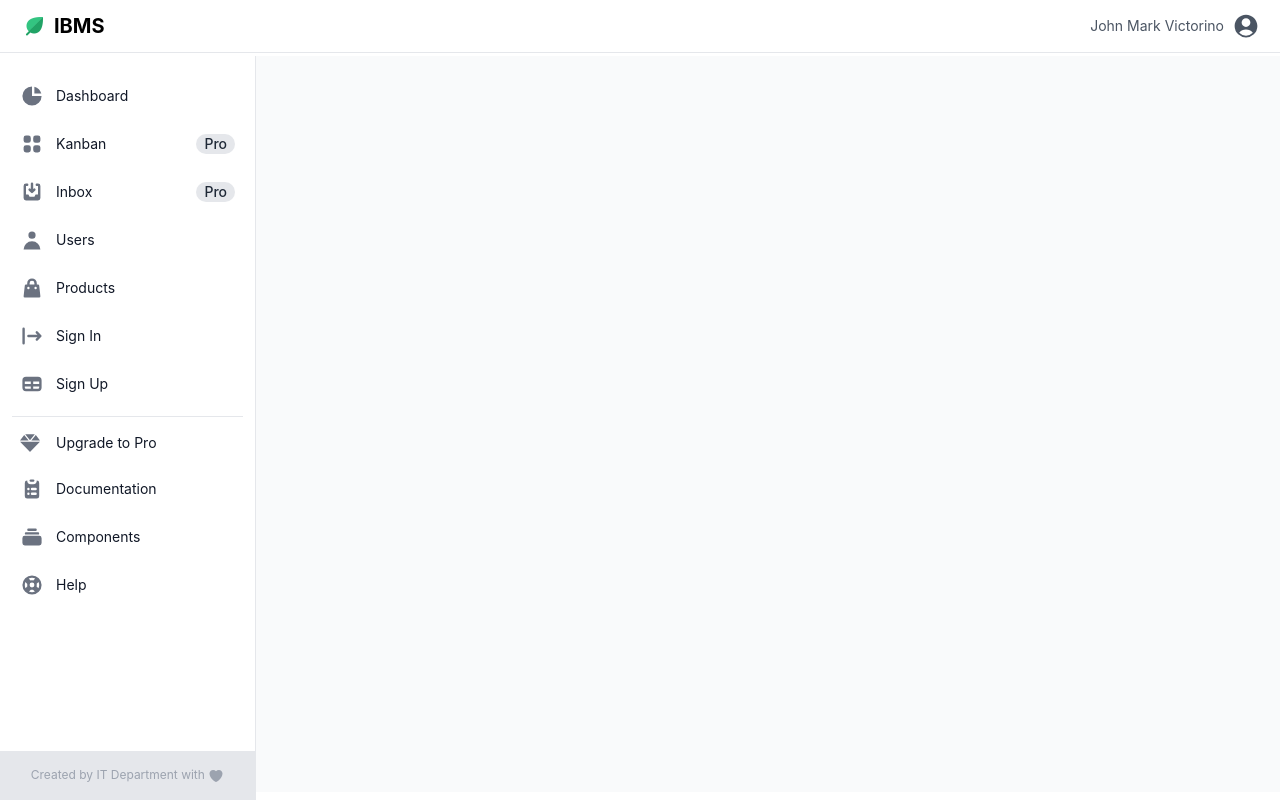
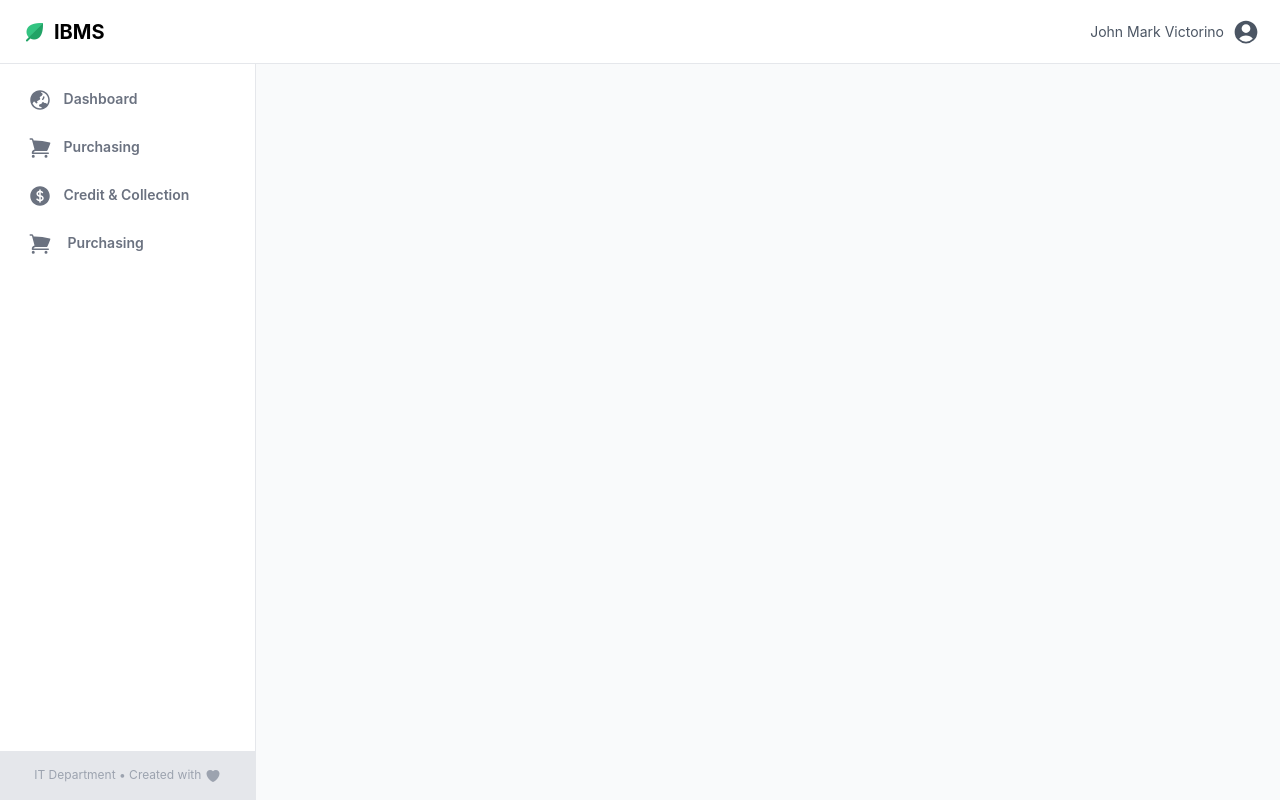
Before and after one commit to victorinojohnmark/ibms_frontend.old, a Vue app: page / in a window 1280 px wide. Built offline with nearby package versions, Linux system fonts and the light colour scheme.

Commit message:
Sidebar and Topbar Menu refactor

```diff
--- a/src/App.vue
+++ b/src/App.vue
@@ -1,7 +1,7 @@
 <template>
   <div class="bg-red-900">
     <TopBarMenu />
-    <div class="flex bg-white pt-14">
+    <div class="flex bg-white pt-16">
         <SideBarMenu />
         <div id="main-content" class="flex flex-col w-full bg-gray-50 relative lg:ml-64 h-default-116px">
           <main class=" flex-grow p-6 mt-6 mx-4">
--- a/src/components/system/SideBarMenu.vue
+++ b/src/components/system/SideBarMenu.vue
@@ -3,82 +3,84 @@
          <div class="relative flex-1 flex flex-col min-h-0 border-r border-gray-200 bg-white pt-0">
             <div class="flex-1 flex flex-col pt-5 pb-4 overflow-y-auto">
                <div class="flex-1 px-3 bg-white divide-y space-y-1">
-                  <ul class="space-y-2 pb-2">
-                     <!-- <li>
-                        <form action="#" method="GET" class="lg:hidden">
-                           <label for="mobile-search" class="sr-only">Search</label>
-                           <div class="relative">
-                              <div class="absolute inset-y-0 left-0 pl-3 flex items-center pointer-events-none">
-                                 <svg class="w-5 h-5 text-gray-500" fill="currentColor" viewBox="0 0 20 20" xmlns="http://www.w3.org/2000/svg">
-                                    <path d="M5 3a2 2 0 00-2 2v2a2 2 0 002 2h2a2 2 0 002-2V5a2 2 0 00-2-2H5zM5 11a2 2 0 00-2 2v2a2 2 0 002 2h2a2 2 0 002-2v-2a2 2 0 00-2-2H5zM11 5a2 2 0 012-2h2a2 2 0 012 2v2a2 2 0 01-2 2h-2a2 2 0 01-2-2V5zM11 13a2 2 0 012-2h2a2 2 0 012 2v2a2 2 0 01-2 2h-2a2 2 0 01-2-2v-2z"></path>
-                                 </svg>
-                              </div>
-                              <input type="text" name="email" id="mobile-search" class="bg-gray-50 border border-gray-300 text-gray-900 text-sm rounded-lg focus:ring-cyan-600 focus:ring-cyan-600 block w-full pl-10 p-2.5" placeholder="Search">
+                  <ul class="pb-2">
+                     <li>
+                        <a href="#" class="w-full text-sm font-normal rounded-lg hover:bg-gray-100 focus:bg-gray-100 flex flex-col items-center justify-start p-4 py-3 group ">
+                           <div class="flex w-full group-focus:bg-gray-100">
+                              <span class="text-gray-500 group-hover:text-gray-700 font-semibold whitespace-nowrap">
+                                 <GlobeAsiaAustraliaIcon class="w-6 h-6 inline mr-2"/>
+                                 Dashboard
+                              </span>
                            </div>
-                        </form>
-                     </li> -->
-                     <li>
-                        <a href="#" class="text-sm text-gray-900 font-normal rounded-lg flex items-center p-2 hover:bg-gray-100 group">
-                           <svg class="w-6 h-6 text-gray-500 group-hover:text-gray-900 transition duration-75" fill="currentColor" viewBox="0 0 20 20" xmlns="http://www.w3.org/2000/svg">
-                              <path d="M2 10a8 8 0 018-8v8h8a8 8 0 11-16 0z"></path>
-                              <path d="M12 2.252A8.014 8.014 0 0117.748 8H12V2.252z"></path>
-                           </svg>
-                           <span class="ml-3">Dashboard</span>
                         </a>
                      </li>
                      <li>
-                        <a href="#" target="_blank" class="text-sm text-gray-900 font-normal rounded-lg hover:bg-gray-100 flex items-center p-2 group ">
-                           <svg class="w-6 h-6 text-gray-500 flex-shrink-0 group-hover:text-gray-900 transition duration-75" fill="currentColor" viewBox="0 0 20 20" xmlns="http://www.w3.org/2000/svg">
-                              <path d="M5 3a2 2 0 00-2 2v2a2 2 0 002 2h2a2 2 0 002-2V5a2 2 0 00-2-2H5zM5 11a2 2 0 00-2 2v2a2 2 0 002 2h2a2 2 0 002-2v-2a2 2 0 00-2-2H5zM11 5a2 2 0 012-2h2a2 2 0 012 2v2a2 2 0 01-2 2h-2a2 2 0 01-2-2V5zM11 13a2 2 0 012-2h2a2 2 0 012 2v2a2 2 0 01-2 2h-2a2 2 0 01-2-2v-2z"></path>
-                           </svg>
-                           <span class="ml-3 flex-1 whitespace-nowrap">Kanban</span>
-                           <span class="bg-gray-200 text-gray-800 ml-3 text-sm font-medium inline-flex items-center justify-center px-2 rounded-full">Pro</span>
+                        <button class="w-full text-sm font-normal rounded-lg hover:bg-gray-100 focus:bg-gray-100 flex flex-col items-center justify-start p-4 py-3 group ">
+                           <div class="flex w-full group-focus:bg-gray-100">
+                              <span class="text-gray-500 group-hover:text-gray-700 font-semibold whitespace-nowrap">
+                                 <ShoppingCartIcon class="w-6 h-6 inline mr-2"/>
+                                 Purchasing
+                              </span>
+                              <!-- <ChevronDownIcon class="text-gray-500 ml-auto w-6 h-6" /> -->
+                           </div>
+                           <ul class="w-full hidden group-focus:block mt-2 text-left">
+                              <li class="py-2">
+                                 <a href="#" class="text-left text-gray-500 font-semibold hover:text-gray-700">
+                                    <ClipboardDocumentIcon class="w-6 h-6 inline mr-3" />
+
+                                    <span>Purchase Request</span>
+                                 </a>
+                              </li>
+                              <li class="py-2">
+                                 <a href="#" class="text-left text-gray-500 font-semibold hover:text-gray-700">
+                                    <ClipboardDocumentCheckIcon class="w-6 h-6 inline mr-3" />
+
+                                    <span>Purchase Order</span>
+                                 </a>
+                              </li>
+                           </ul>
+                        </button>
+                     </li>
+
+                     <li>
+                        <button class="w-full text-sm font-normal rounded-lg hover:bg-gray-100 focus:bg-gray-100 flex flex-col items-center justify-start p-4 py-3 group ">
+                           <div class="flex w-full group-focus:bg-gray-100">
+                              <span class="text-gray-500 group-hover:text-gray-700 font-semibold whitespace-nowrap">
+                                 <CurrencyDollarIcon class="w-6 h-6 inline mr-2"/>
+                                 Credit & Collection
+                              </span>
+                              <!-- <ChevronDownIcon class="text-gray-500 ml-auto w-6 h-6" /> -->
+                           </div>
+                           <ul class="w-full hidden group-focus:block mt-2 text-left">
+                              <li class="py-2">
+                                 <a href="#" class="text-left text-gray-500 font-semibold hover:text-gray-700">
+                                    <BanknotesIcon class="w-6 h-6 inline mr-3" />
+                                    <span>Payments</span>
+                                 </a>
+                              </li>
+                              <li class="py-2">
+                                 <a href="#" class="text-left text-gray-500 font-semibold hover:text-gray-700">
+                                    <CreditCardIcon class="w-6 h-6 inline mr-3" />
+                                    <span>Loan Takeouts</span>
+                                 </a>
+                              </li>
+                           </ul>
+                        </button>
+                     </li>
+
+                     <li>
+                        <a href="#" class="w-full text-sm font-normal rounded-lg hover:bg-gray-100 focus:bg-gray-100 flex flex-col items-center justify-start p-4 py-3 group ">
+                           <div class="flex w-full group-focus:bg-gray-100">
+                              <span class="text-gray-500 group-hover:text-gray-700 font-semibold whitespace-nowrap">
+                                 <ShoppingCartIcon class="w-6 h-6 inline mr-3"/>
+                                 Purchasing
+                              </span>
+                           </div>
                         </a>
                      </li>
-                     <li>
-                        <a href="#" target="_blank" class="text-sm text-gray-900 font-normal rounded-lg hover:bg-gray-100 flex items-center p-2 group ">
-                           <svg class="w-6 h-6 text-gray-500 flex-shrink-0 group-hover:text-gray-900 transition duration-75" fill="currentColor" viewBox="0 0 20 20" xmlns="http://www.w3.org/2000/svg">
-                              <path d="M8.707 7.293a1 1 0 00-1.414 1.414l2 2a1 1 0 001.414 0l2-2a1 1 0 00-1.414-1.414L11 7.586V3a1 1 0 10-2 0v4.586l-.293-.293z"></path>
-                              <path d="M3 5a2 2 0 012-2h1a1 1 0 010 2H5v7h2l1 2h4l1-2h2V5h-1a1 1 0 110-2h1a2 2 0 012 2v10a2 2 0 01-2 2H5a2 2 0 01-2-2V5z"></path>
-                           </svg>
-                           <span class="ml-3 flex-1 whitespace-nowrap">Inbox</span>
-                           <span class="bg-gray-200 text-gray-800 ml-3 text-sm font-medium inline-flex items-center justify-center px-2 rounded-full">Pro</span>
-                        </a>
-                     </li>
-                     <li>
-                        <a href="#" class="text-sm text-gray-900 font-normal rounded-lg hover:bg-gray-100 flex items-center p-2 group ">
-                           <svg class="w-6 h-6 text-gray-500 flex-shrink-0 group-hover:text-gray-900 transition duration-75" fill="currentColor" viewBox="0 0 20 20" xmlns="http://www.w3.org/2000/svg">
-                              <path fill-rule="evenodd" d="M10 9a3 3 0 100-6 3 3 0 000 6zm-7 9a7 7 0 1114 0H3z" clip-rule="evenodd"></path>
-                           </svg>
-                           <span class="ml-3 flex-1 whitespace-nowrap">Users</span>
-                        </a>
-                     </li>
-                     <li>
-                        <a href="#" class="text-sm text-gray-900 font-normal rounded-lg hover:bg-gray-100 flex items-center p-2 group ">
-                           <svg class="w-6 h-6 text-gray-500 flex-shrink-0 group-hover:text-gray-900 transition duration-75" fill="currentColor" viewBox="0 0 20 20" xmlns="http://www.w3.org/2000/svg">
-                              <path fill-rule="evenodd" d="M10 2a4 4 0 00-4 4v1H5a1 1 0 00-.994.89l-1 9A1 1 0 004 18h12a1 1 0 00.994-1.11l-1-9A1 1 0 0015 7h-1V6a4 4 0 00-4-4zm2 5V6a2 2 0 10-4 0v1h4zm-6 3a1 1 0 112 0 1 1 0 01-2 0zm7-1a1 1 0 100 2 1 1 0 000-2z" clip-rule="evenodd"></path>
-                           </svg>
-                           <span class="ml-3 flex-1 whitespace-nowrap">Products</span>
-                        </a>
-                     </li>
-                     <li>
-                        <a href="#" class="text-sm text-gray-900 font-normal rounded-lg hover:bg-gray-100 flex items-center p-2 group ">
-                           <svg class="w-6 h-6 text-gray-500 flex-shrink-0 group-hover:text-gray-900 transition duration-75" fill="currentColor" viewBox="0 0 20 20" xmlns="http://www.w3.org/2000/svg">
-                              <path fill-rule="evenodd" d="M3 3a1 1 0 00-1 1v12a1 1 0 102 0V4a1 1 0 00-1-1zm10.293 9.293a1 1 0 001.414 1.414l3-3a1 1 0 000-1.414l-3-3a1 1 0 10-1.414 1.414L14.586 9H7a1 1 0 100 2h7.586l-1.293 1.293z" clip-rule="evenodd"></path>
-                           </svg>
-                           <span class="ml-3 flex-1 whitespace-nowrap">Sign In</span>
-                        </a>
-                     </li>
-                     <li>
-                        <a href="#" class="text-sm text-gray-900 font-normal rounded-lg hover:bg-gray-100 flex items-center p-2 group ">
-                           <svg class="w-6 h-6 text-gray-500 flex-shrink-0 group-hover:text-gray-900 transition duration-75" fill="currentColor" viewBox="0 0 20 20" xmlns="http://www.w3.org/2000/svg">
-                              <path fill-rule="evenodd" d="M5 4a3 3 0 00-3 3v6a3 3 0 003 3h10a3 3 0 003-3V7a3 3 0 00-3-3H5zm-1 9v-1h5v2H5a1 1 0 01-1-1zm7 1h4a1 1 0 001-1v-1h-5v2zm0-4h5V8h-5v2zM9 8H4v2h5V8z" clip-rule="evenodd"></path>
-                           </svg>
-                           <span class="ml-3 flex-1 whitespace-nowrap">Sign Up</span>
-                        </a>
-                     </li>
+
                   </ul>
-                  <div class="space-y-2 pt-2">
+                  <!-- <div class="space-y-2 pt-2">
                      <a href="#" class="text-sm text-gray-900 font-normal rounded-lg hover:bg-gray-100 group transition duration-75 flex items-center p-2">
                         <svg class="w-5 h-5 text-gray-500 flex-shrink-0 group-hover:text-gray-900 transition duration-75" aria-hidden="true" focusable="false" data-prefix="fas" data-icon="gem" role="img" xmlns="http://www.w3.org/2000/svg" viewBox="0 0 512 512">
                            <path fill="currentColor" d="M378.7 32H133.3L256 182.7L378.7 32zM512 192l-107.4-141.3L289.6 192H512zM107.4 50.67L0 192h222.4L107.4 50.67zM244.3 474.9C247.3 478.2 251.6 480 256 480s8.653-1.828 11.67-5.062L510.6 224H1.365L244.3 474.9z"></path>
@@ -104,14 +106,11 @@
                         </svg>
                         <span class="ml-3">Help</span>
                      </a>
-                  </div>
+                  </div> -->
                </div>
             </div>
             <small class="w-full text-xs text-center text-gray-400 bg-gray-200 p-4">
-                Created by IT Department with
-                <svg xmlns="http://www.w3.org/2000/svg" viewBox="0 0 24 24" fill="currentColor" class="w-4 h-4 inline-block">
-                    <path d="M11.645 20.91l-.007-.003-.022-.012a15.247 15.247 0 01-.383-.218 25.18 25.18 0 01-4.244-3.17C4.688 15.36 2.25 12.174 2.25 8.25 2.25 5.322 4.714 3 7.688 3A5.5 5.5 0 0112 5.052 5.5 5.5 0 0116.313 3c2.973 0 5.437 2.322 5.437 5.25 0 3.925-2.438 7.111-4.739 9.256a25.175 25.175 0 01-4.244 3.17 15.247 15.247 0 01-.383.219l-.022.012-.007.004-.003.001a.752.752 0 01-.704 0l-.003-.001z" />
-                </svg>
+                IT Department • Created with <HeartIcon class="w-4 h-4 inline"/>
             </small>
          </div>
       </aside>
@@ -119,5 +118,8 @@
 </template>
 
 <script setup>
+import { ClipboardDocumentIcon, ClipboardDocumentCheckIcon, ChevronDownIcon, BanknotesIcon, CreditCardIcon } from '@heroicons/vue/24/outline'
+import { ShoppingCartIcon, GlobeAsiaAustraliaIcon, CurrencyDollarIcon, HeartIcon } from '@heroicons/vue/24/solid'
+
 
 </script>
--- a/src/components/system/TopBarMenu.vue
+++ b/src/components/system/TopBarMenu.vue
@@ -1,6 +1,6 @@
 <template>
-    <nav class="bg-white border-b border-gray-200 fixed z-30 h-15 w-full">
-        <div class="px-3 py-3 lg:px-5 lg:pl-3">
+    <nav class="flex items-center bg-white border-b border-gray-200 fixed z-30 h-16 w-full">
+        <div class="w-full px-3 py-3 lg:px-5 lg:pl-3">
             <div class="flex items-center justify-between">
                 <div class="flex items-center justify-start">
                     <button id="toggleSidebarMobile" aria-expanded="true" aria-controls="sidebar"
--- a/src/stores/counter.js
+++ /dev/null
@@ -1,12 +0,0 @@
-import { ref, computed } from 'vue'
-import { defineStore } from 'pinia'
-
-export const useCounterStore = defineStore('counter', () => {
-  const count = ref(0)
-  const doubleCount = computed(() => count.value * 2)
-  function increment() {
-    count.value++
-  }
-
-  return { count, doubleCount, increment }
-})
--- /dev/null
+++ b/src/stores/useAppStore.js
@@ -0,0 +1,22 @@
+import { defineStore } from "pinia";
+
+const AUTH_STORAGE_KEY = 'auth'
+
+export const useAppStore = defineStore({
+    id: 'auth',
+    persist: true,
+    state: () => ({
+        mobileMenuVisible: false
+    }),
+    getters: {
+
+    },
+    actions: {
+        hideMobileMenu() {
+
+        },
+        showMobileMenu() {
+
+        }
+    }
+});
```
